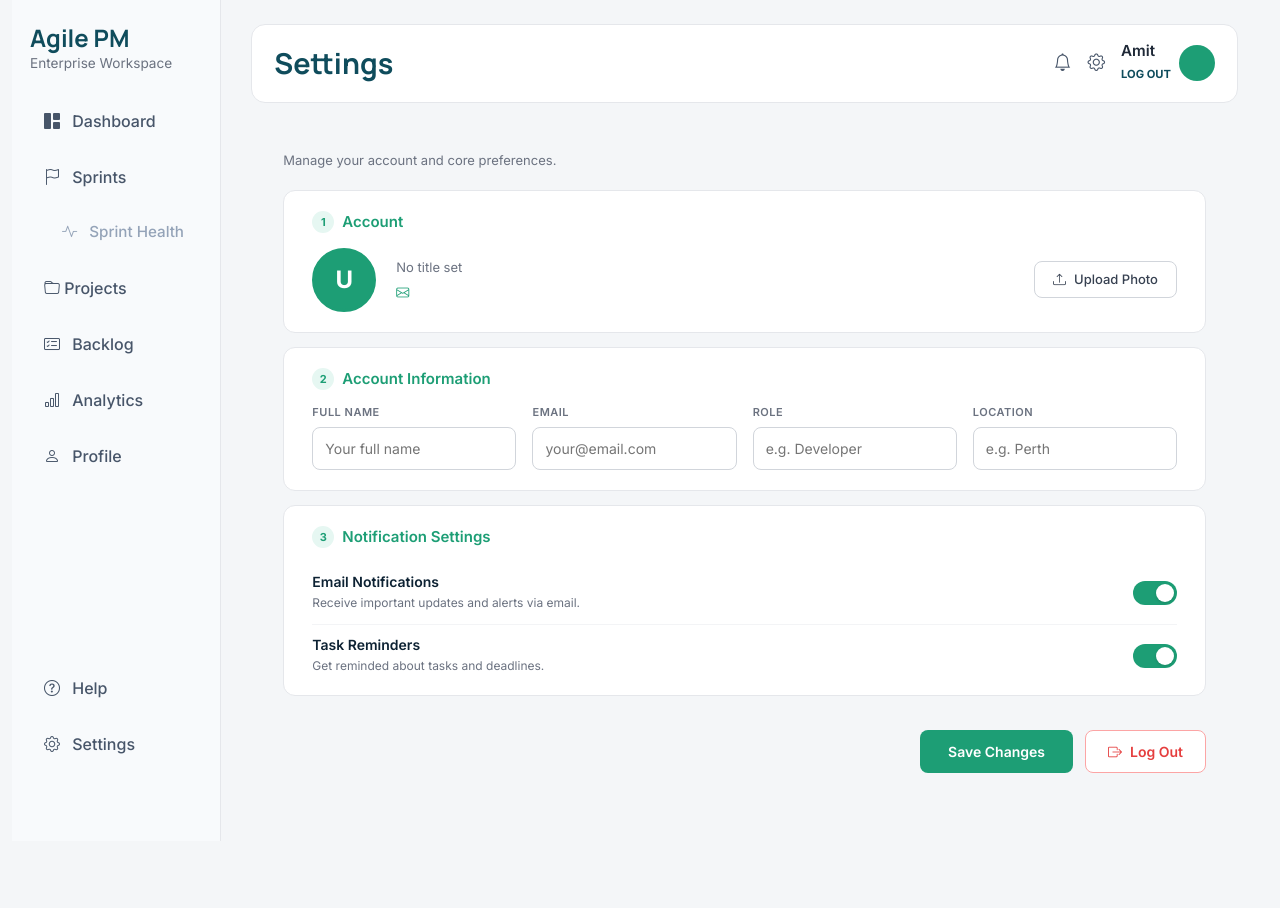
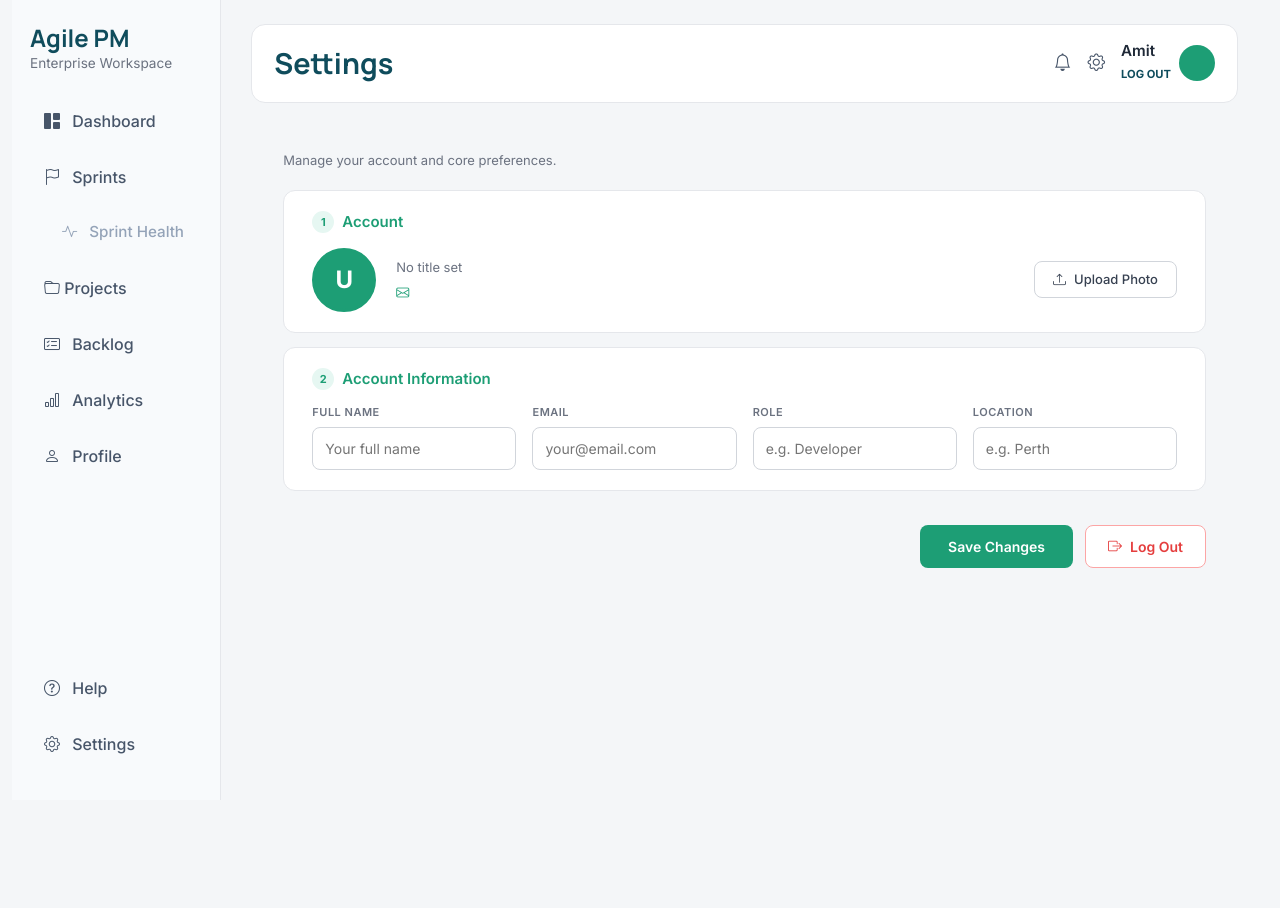
Before and after one commit to amitmath/CITS5505-Project, a Flask app: template app/templates/settings.html in a window 1280 px wide. After the commit the page ends 800 px from the top, so only its background shows below. Run offline with Flask 3, Linux system fonts and the light colour scheme; the template is opened without the code that fills it, so the values that code supplies are empty.

Commit message:
Simplify settings page and fix navigation links #35

```diff
--- a/app/templates/settings.html
+++ b/app/templates/settings.html
@@ -108,38 +108,7 @@
                 </div>
             </div>
 
-            <!-- ── Sections 3 & 4 side by side ── -->
-            <div class="security-notification-grid">
 
-
-                <div class="settings-card" style="margin-bottom:0;">
-                    <div class="settings-section-heading">
-                        <span class="settings-section-number">3</span>
-                        Notification Settings
-                    </div>
-                    <div class="security-row">
-                        <div class="security-row-left">
-                            <h6>Email Notifications</h6>
-                            <p>Receive important updates and alerts via email.</p>
-                        </div>
-                        <label class="toggle-switch">
-                            <input type="checkbox" name="email_notifications" checked>
-                            <span class="toggle-slider"></span>
-                        </label>
-                    </div>
-                    <div class="security-row">
-                        <div class="security-row-left">
-                            <h6>Task Reminders</h6>
-                            <p>Get reminded about tasks and deadlines.</p>
-                        </div>
-                        <label class="toggle-switch">
-                            <input type="checkbox" name="task_reminders" checked>
-                            <span class="toggle-slider"></span>
-                        </label>
-                    </div>
-                </div>
-
-            </div>
 
             <!-- ── Action Bar ── -->
             <div class="settings-action-bar">
```
